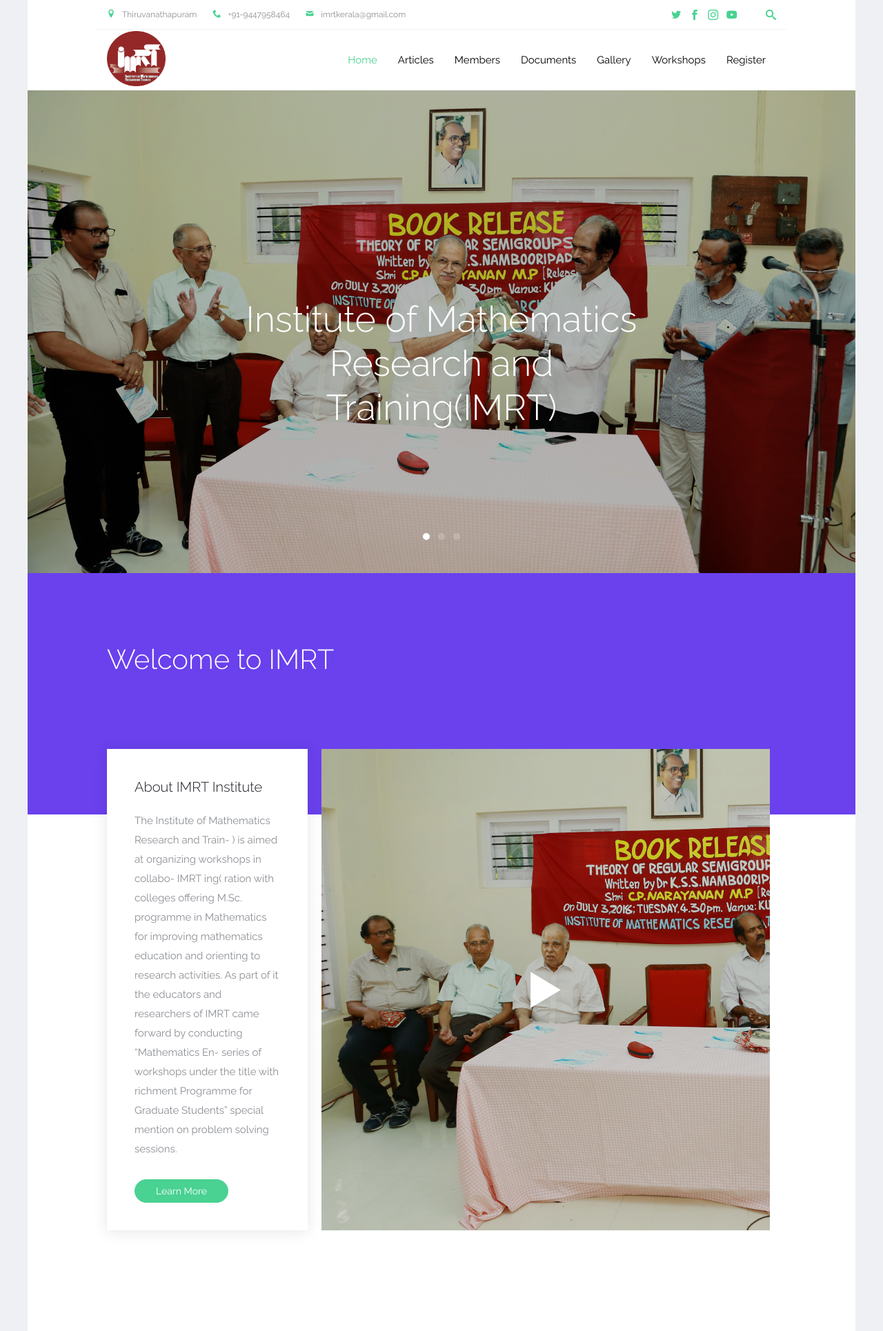
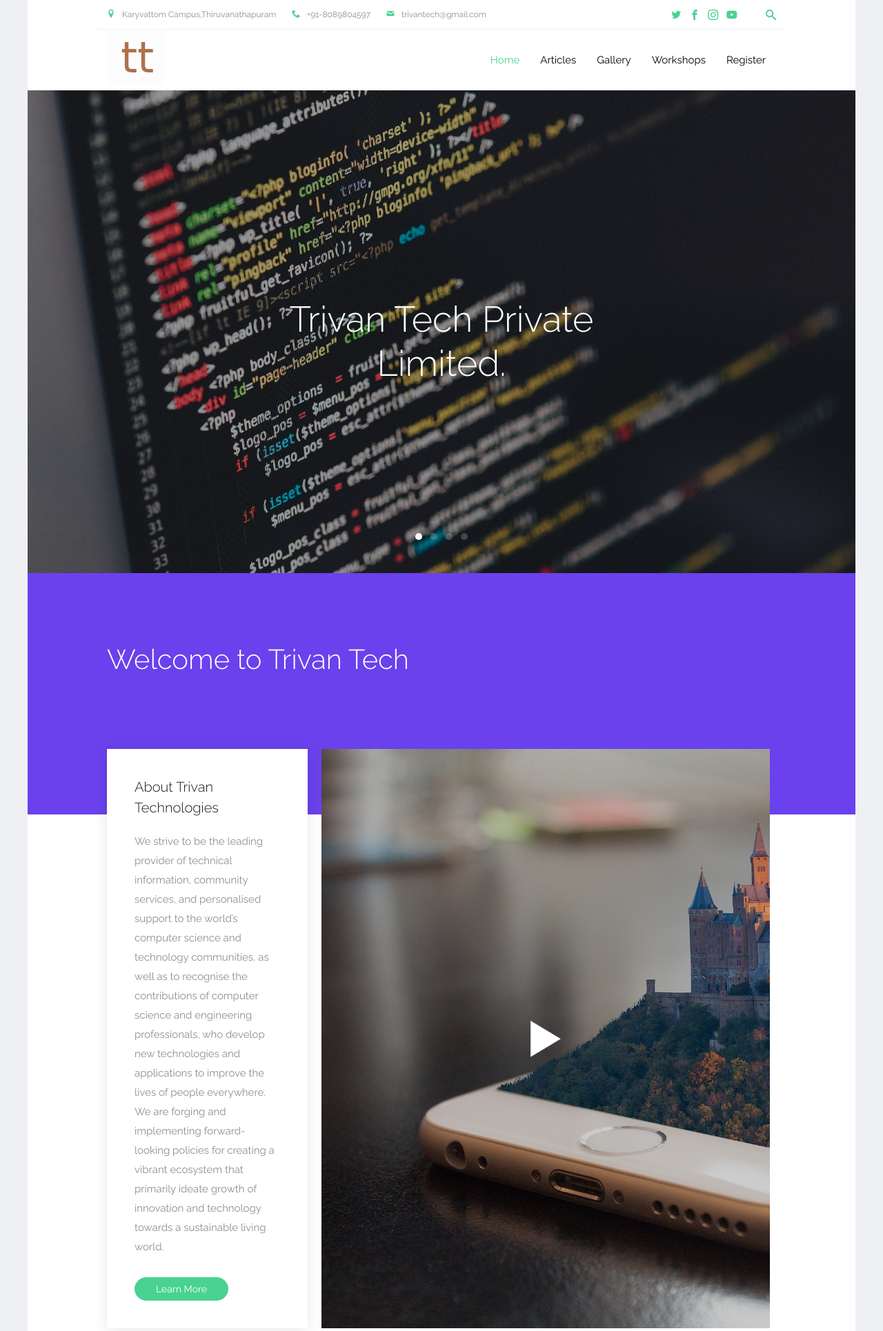
Before and after one commit to bismillakhans/trivantech, a Django app: page / in a window 1280 px wide. Shown: the top 1930 px of the page at 69% size. Run offline with Django 3.2, Linux system fonts and the light colour scheme; some libraries are stand-ins or nearby versions; some web fonts are replaced.

Commit message:
fisrt commit

```diff
--- a/blog/templates/base2.html
+++ b/blog/templates/base2.html
@@ -11,7 +11,7 @@
   <head>
     <meta charset="utf-8">
     <meta name="viewport" content="width=device-width, initial-scale=1">
-    <title>IMRT instituite</title>
+    <title>Trivan Tech_home</title>
     <meta name="description" content="The Institute of Mathematics Research and Train- ) is aimed at organizing workshops in collabo- IMRT ing( ration with colleges offering M.Sc. programme in Mathematics for improving mathematic">
     <meta name="keywords" content="The Institute of Mathematics Research and Train">
 
@@ -20,7 +20,7 @@
     <link rel="stylesheet" href="{%  static 'css/styles-merged.css'%}">
     <link rel="stylesheet" href="{%  static 'css/style.min.css'%}">
     <link rel="stylesheet" href="{%  static 'css/custom.css'%}">
-           <link rel="shortcut icon" href="{%  static 'favicon.ico' %}">
+{#           <link rel="shortcut icon" href="{%  static 'favicon.ico' %}">#}
 
       <style>
           @font-face {
@@ -54,9 +54,9 @@
         <div class="container">
           <div class="row">
             <div class="col-lg-9 col-md-9 col-sm-9 probootstrap-top-quick-contact-info">
-              <span><i class="icon-location2"></i>Thiruvanathapuram</span>
-              <span><i class="icon-phone2"></i>+91-9447958464</span>
-              <span><i class="icon-mail"></i>imrtkerala@gmail.com</span>
+              <span><i class="icon-location2"></i>Karyvattom Campus,Thiruvanathapuram</span>
+              <span><i class="icon-phone2"></i>+91-8089804597</span>
+              <span><i class="icon-mail"></i>trivantech@gmail.com</span>
             </div>
             <div class="col-lg-3 col-md-3 col-sm-3 probootstrap-top-social">
               <ul>
@@ -82,7 +82,7 @@
               <span class="icon-bar"></span>
               <span class="icon-bar"></span>
             </button>
-              <a href="/" >   <img src="{% static 'images/logo.png' %}"  class="icon1" width=160px height=80px></a>
+              <a href="/" >   <img src="{% static 'image/logo.png' %}"  class="icon1" width=160px height=80px></a>
 
 {#            <a class="navbar-brand" href="/" title="imrtkerala.com" style="background: url({% static 'images/logo.png' %}) no-repeat left 50% ;">rdsfgdgd</a>#}
 
@@ -93,8 +93,8 @@
             <ul class="nav navbar-nav navbar-right">
               <li class="active"><a href="{% url 'blog:home' %}">Home</a></li>
               <li><a href="{% url 'blog:articles' %}">Articles</a></li>
-              <li><a href="{% url 'blog:members' %}">Members</a></li>
-              <li><a href="{% url 'blog:documents' %}">Documents</a></li>
+{#              <li><a href="{% url 'blog:members' %}">Members</a></li>#}
+{#              <li><a href="{% url 'blog:documents' %}">Documents</a></li>#}
               <li><a href="{% url 'blog:gallery' %}">Gallery</a></li>
               <li><a href="{% url 'blog:works' %}">Workshops</a></li>
 
@@ -122,13 +122,15 @@
           <div class="row">
             <div class="col-md-4">
               <div class="probootstrap-footer-widget">
-                <h3>About The IMRT</h3>
-                <p>The Institute of Mathematics Research and Training(IMRT) is aimed at encouraging and promoting
-
-facilities for fundamental research in the various branches of mathematical sciences including pure math-
-ematics, applied mathematics, statistics, computer sciences, information technology, theoretical physics
-
-and other related sciences.</p>
+                <h3>About The Trivan Tech</h3>
+                <p>We strive to be the leading provider of technical information, community
+services, and personalised support to the world’s computer science and
+technology communities, as well as to recognise the contributions of computer
+science and engineering professionals, who develop new technologies and
+applications to improve the lives of people everywhere. We are forging and
+implementing forward-looking policies for creating a vibrant ecosystem that
+primarily ideate growth of innovation and technology towards a sustainable living
+world.</p>
                 <h3>Social</h3>
                 <ul class="probootstrap-footer-social">
                   <li><a href="#"><i class="icon-twitter"></i></a></li>
@@ -157,8 +159,8 @@
                 <h3>Contact Info</h3>
                 <ul class="probootstrap-contact-info">
                   <li><i class="icon-location2"></i> <span>Thiruvananthapuram</span></li>
-                  <li><i class="icon-mail"></i><span>imrtkerala@gmail.com</span></li>
-                  <li><i class="icon-phone2"></i><span>+91-9447958464</span></li>
+                  <li><i class="icon-mail"></i><span>trivantech@gmail.com</span></li>
+                  <li><i class="icon-phone2"></i><span>+91-8089084597</span></li>
                 </ul>
               </div>
             </div>
@@ -172,7 +174,7 @@
           <div class="container">
             <div class="row">
               <div class="col-md-8 text-left">
-                <p>&copy; All Rights Reserved. Designed &amp; Developed <i class="icon icon-heart"></i> by <a href="https://github.com/bismillakhans">Bismillakhans</a></p>
+                <p>&copy; All Rights Reserved. Designed &amp; Developed <i class="icon icon-heart"></i> by <a href="#">Trivan Tech Solutions</a></p>
               </div>
               <div class="col-md-4 probootstrap-back-to-top">
                 <p><a href="#" class="js-backtotop">Back to top <i class="icon-arrow-long-up"></i></a></p>
--- a/blog/templates/blog/home.html
+++ b/blog/templates/blog/home.html
@@ -4,35 +4,46 @@
 
 <section class="flexslider">
         <ul class="slides">
-          <li style="background-image: url({% static 'images/02.jpg' %})" class="overlay">
+          <li style="background-image: url({% static 'image/bg_1.jpg' %})" class="overlay">
             <div class="container">
               <div class="row">
                 <div class="col-md-8 col-md-offset-2">
                   <div class="probootstrap-slider-text text-center">
-                    <h1 class="probootstrap-heading probootstrap-animate"> Institute of Mathematics Research and Training(IMRT)</h1>
+                    <h1 class="probootstrap-heading probootstrap-animate"> Trivan Tech Private Limited.</h1>
                   </div>
                 </div>
               </div>
             </div>
           </li>
-          <li style="background-image: url({% static 'images/04.jpg' %})" class="overlay">
+          <li style="background-image: url({% static 'image/bg_2.jpg' %})" class="overlay">
             <div class="container">
               <div class="row">
                 <div class="col-md-8 col-md-offset-2">
                   <div class="probootstrap-slider-text text-center">
-                    <h1 class="probootstrap-heading probootstrap-animate">Education is Life</h1>
+                    <h1 class="probootstrap-heading probootstrap-animate">Think of what more can be done by machine when they will be able to see as accurate as a human eye</h1>
                   </div>
                 </div>
               </div>
             </div>
 
           </li>
-          <li style="background-image: url({% static 'images/05.jpg' %})" class="overlay">
+          <li style="background-image: url({% static 'image/bg_3.png' %})" class="overlay">
             <div class="container">
               <div class="row">
                 <div class="col-md-8 col-md-offset-2">
                   <div class="probootstrap-slider-text text-center">
-                    <h1 class="probootstrap-heading probootstrap-animate">Helping Each of Our Students Fulfill the Potential</h1>
+                    <h1 class="probootstrap-heading probootstrap-animate">Building Web Applications</h1>
+                  </div>
+                </div>
+              </div>
+            </div>
+          </li>
+             <li style="background-image: url({% static 'image/bg_4.jpg' %})" class="overlay">
+            <div class="container">
+              <div class="row">
+                <div class="col-md-8 col-md-offset-2">
+                  <div class="probootstrap-slider-text text-center">
+                    <h1 class="probootstrap-heading probootstrap-animate">Think in Different Way</h1>
                   </div>
                 </div>
               </div>
@@ -45,7 +56,7 @@
         <div class="container">
           <div class="row">
             <div class="col-md-12 text-left section-heading probootstrap-animate">
-              <h2>Welcome to IMRT</h2>
+              <h2>Welcome to Trivan Tech</h2>
             </div>
           </div>
         </div>
@@ -57,19 +68,18 @@
             <div class="col-md-12">
               <div class="probootstrap-flex-block">
                 <div class="probootstrap-text probootstrap-animate">
-                  <h3>About IMRT Institute</h3>
-                  <p>The Institute of Mathematics Research and Train-
-) is aimed at organizing workshops in collabo- IMRT ing(
-ration with colleges offering M.Sc. programme in Mathematics
-for improving mathematics education and orienting
-to research activities. As part of it the educators
-and researchers of IMRT came forward by conducting
-“Mathematics En- series of workshops under the title
-with richment Programme for Graduate Students”
-special mention on problem solving sessions.</p>
+                  <h3>About Trivan Technologies</h3>
+                  <p>We strive to be the leading provider of technical information, community
+services, and personalised support to the world’s computer science and
+technology communities, as well as to recognise the contributions of computer
+science and engineering professionals, who develop new technologies and
+applications to improve the lives of people everywhere. We are forging and
+implementing forward-looking policies for creating a vibrant ecosystem that
+primarily ideate growth of innovation and technology towards a sustainable living
+world.</p>
                   <p><a href="{% url 'blog:about' %}" class="btn btn-primary">Learn More</a></p>
                 </div>
-                <div class="probootstrap-image probootstrap-animate" style="background-image: url({% static 'images/05.jpg' %})">
+                <div class="probootstrap-image probootstrap-animate" style="background-image: url({% static 'image/bg_4.jpg' %})">
                   <a href="#" class="btn-video popup-vimeo"><i class="icon-play3"></i></a>
                 </div>
               </div>
@@ -151,7 +161,7 @@
         <div class="probootstrap-tab-style-1">
           <ul class="nav nav-tabs probootstrap-center probootstrap-tabs no-border">
             <li class="active"><a data-toggle="tab" href="#featured-news">Featured News</a></li>
-            <li><a data-toggle="tab" href="#upcoming-events">Upcoming Events</a></li>
+            <li><a data-toggle="tab" href="#upcoming-events">Working Projects</a></li>
           </ul>
         </div>
       </section>
@@ -169,12 +179,11 @@
                       <div class="owl-carousel" id="owl1">
                         <div class="item">
                           <a href="#" class="probootstrap-featured-news-box">
-                            <figure class="probootstrap-media"><img src="{% static 'images/person_4.jpg' %}" alt="  class="img-responsive"></figure>
+                            <figure class="probootstrap-media"><img src="{% static 'image/omr.jpg' %}" alt="  class="img-responsive"></figure>
                             <div class="probootstrap-text">
-                              <h3>(Inaugural Workshop):
-University College, Thiruvananthapuram</h3>
-                              <p>"Foundations of Complex Analysis”</p>
-                              <span class="probootstrap-date"><i class="icon-calendar"></i>November 09 – 10, 2018</span>
+                              <h3>OMR Recognition System</h3>
+                              <p>"An excellent utility for test prep centres offering distance education or online classes or organized on-to-one home tutoring with users spread over vast distances where it is not possible to physically send OMR sheets to the centre for checking after every test. It is also a boon for institutes with large number of centres, but each with relatively less enrolment strength that makes it infeasible to deploy dedicated OMR evaluation system at each centre.”</p>
+                              <span class="probootstrap-date"><i class="icon-calendar"></i>Expected Release Auguest 30</span>
 
                             </div>
                           </a>
@@ -182,9 +191,9 @@
                         <!-- END item -->
                         <div class="item">
                           <a href="#" class="probootstrap-featured-news-box">
-                            <figure class="probootstrap-media"><img src="{% static 'images/person_4.jpg' %}" alt="  class="img-responsive"></figure>
+                            <figure class="probootstrap-media"><img src="{% static 'image/number_plate.png' %}" alt="  class="img-responsive"></figure>
                             <div class="probootstrap-text">
-                              <h3>(Union Christian College, Aluva</h3>
+                              <h3>Automated Vehicle Number Plate Detection System/h3>
                               <p>"Foundations of Complex Analysis”</p>
                               <span class="probootstrap-date"><i class="icon-calendar"></i>November 16 – 17, 2018</span>
 
--- a/blog/urls.py
+++ b/blog/urls.py
@@ -14,8 +14,8 @@
 path('articles/', views.BlogListView.as_view(), name='articles'),
 path('student/', views.RegisterStudent.as_view(), name='student'),
 path('gallery/', views.GalleryListView.as_view(), name='gallery'),
-path('documents/', views.DocumentListView.as_view(), name='documents'),
-path('members/', views.MemberListView.as_view(), name='members'),
+# path('documents/', views.DocumentListView.as_view(), name='documents'),
+# path('members/', views.MemberListView.as_view(), name='members'),
 path('works/',views.WorkListView.as_view(),name="works"),
 path('search/', views.post_search, name='search'),
 
```
Also changed, not shown: blog/templates/blog/about.html (+8 -6 lines), blog/static/image/bg_1.jpg (added), blog/static/image/bg_2.jpg (added), blog/static/image/bg_3.png (added), blog/static/image/bg_4.jpg (added), blog/static/image/logo.png (added), blog/static/image/number_plate.png (added), blog/static/image/omr.jpg (added), static/image/bg_1.jpg (added), static/image/bg_2.jpg (added), static/image/bg_3.png (added), static/image/bg_4.jpg (added), static/images/download.png (added), static/images/maxresdefault.jpg (added).
